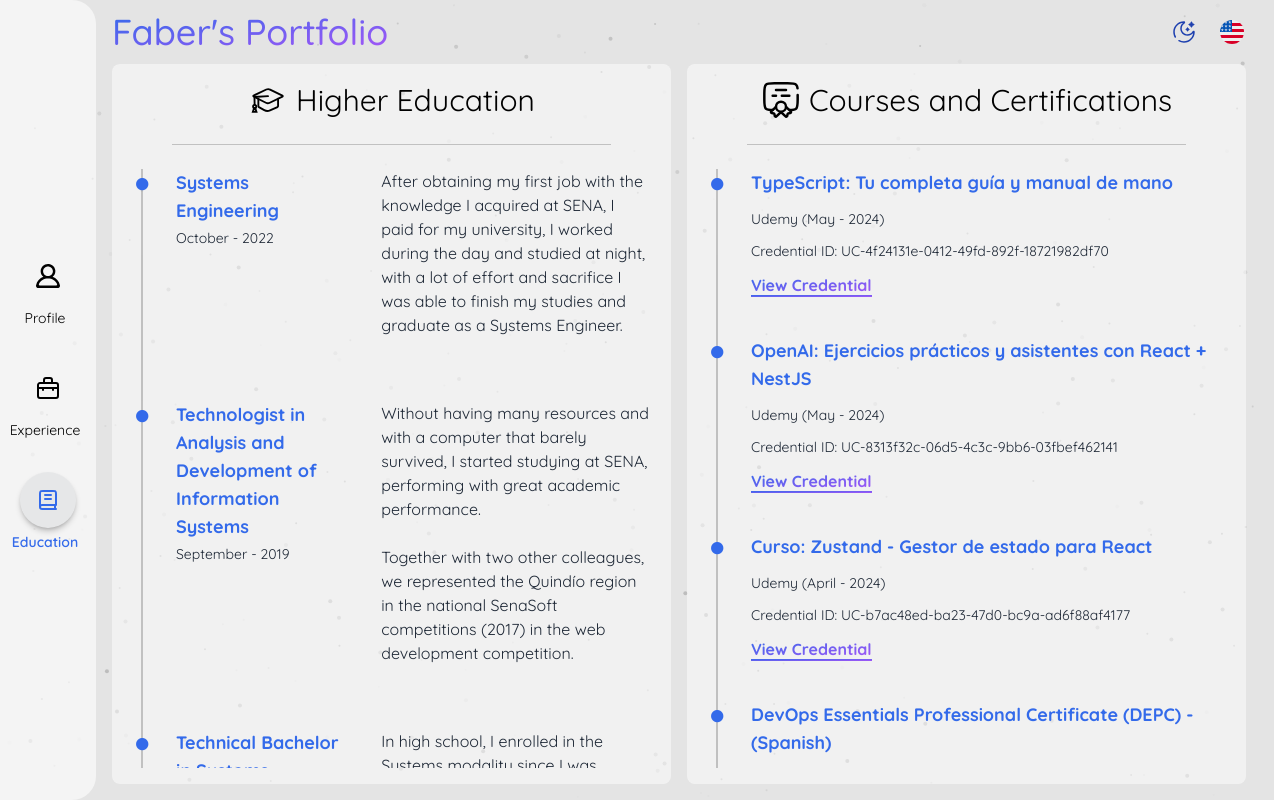
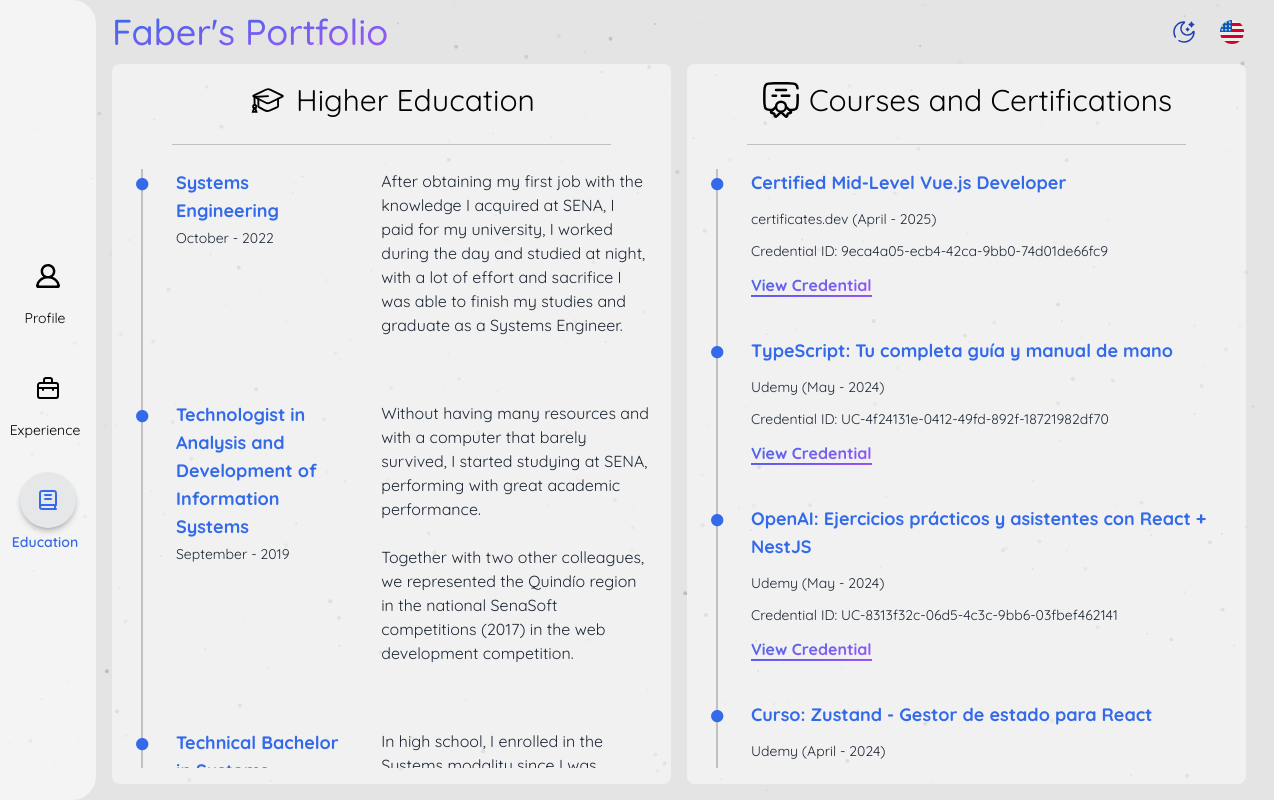
Before and after one commit to faber1999/portfolio_v2, a Vue app: page /education in a window 1280 px wide. Built offline with nearby package versions, Linux system fonts and the light colour scheme; what @inspira-ui/plugins would draw is missing.

Commit message:
feat: Add certification for Certified Mid-Level Vue.js Developer to coursesCertifications

```diff
--- a/src/views/education/EducationView.vue
+++ b/src/views/education/EducationView.vue
@@ -26,6 +26,15 @@ const higherEducation = [
 ]
 
 const coursesCertifications = [
+  {
+    title: 'Certified Mid-Level Vue.js Developer',
+    month: 'months.april',
+    year: 2025,
+    platformName: 'certificates.dev',
+    credentialId: '9eca4a05-ecb4-42ca-9bb0-74d01de66fc9',
+    certificationUrl:
+      'https://certificates.dev/vuejs/certificates/9eca4a05-ecb4-42ca-9bb0-74d01de66fc9',
+  },
   {
     title: 'TypeScript: Tu completa guía y manual de mano',
     month: 'months.may',
```
